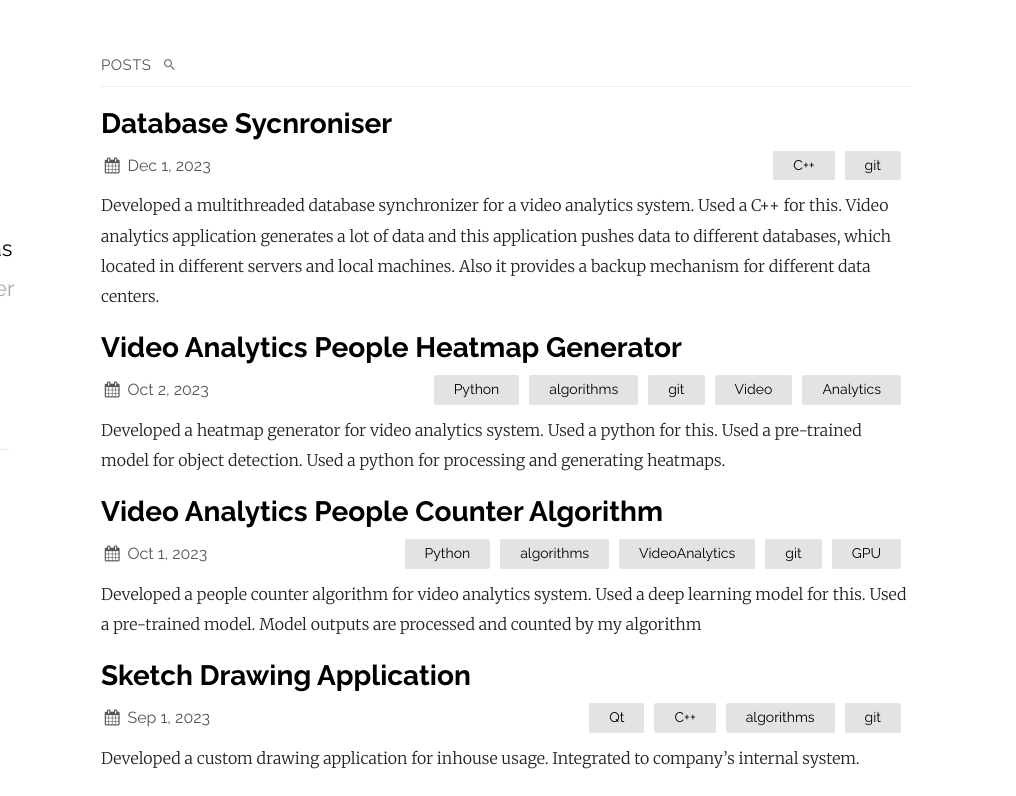
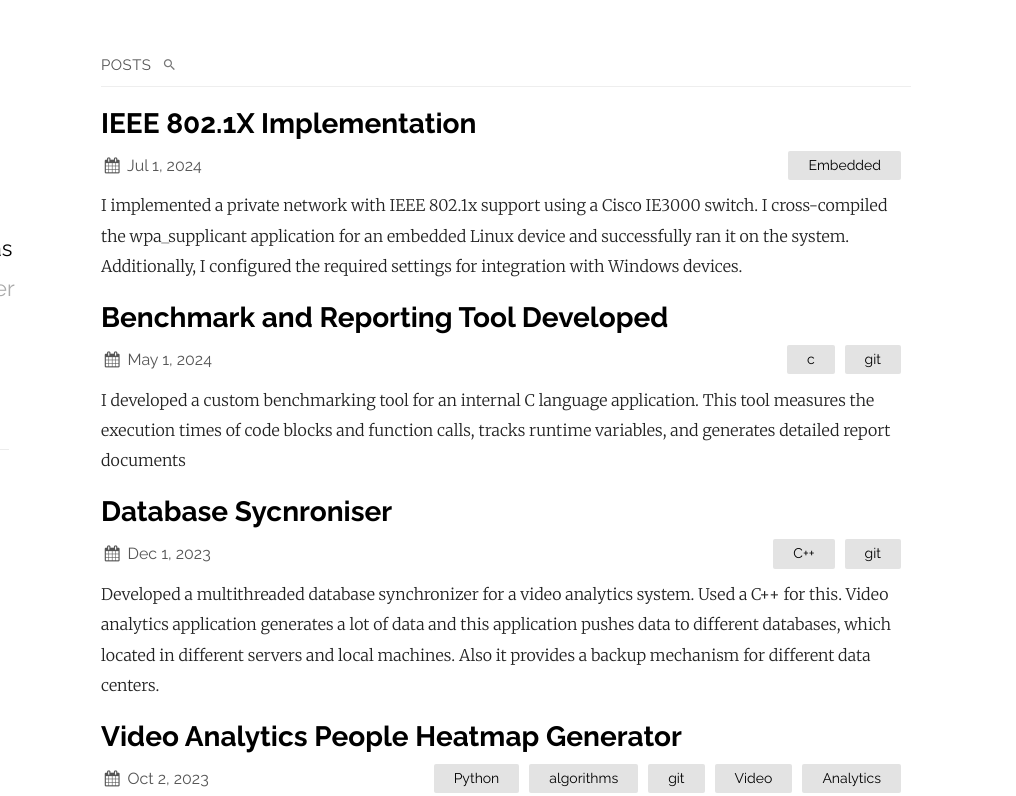
Before and after one commit to enderbas/enderbas.github.io, a plain HTML site: page portfolio/index.html in a window 1280 px wide. Shown: the top 796 px of the page, 264-1280 px from the left. Drawn offline with Linux system fonts and the light colour scheme.

Commit message:
new pages applied to site structure

```diff
--- a/portfolio/index.html
+++ b/portfolio/index.html
@@ -101,7 +101,27 @@
         <div class="search-results" id="search-results" data-placeholder="No Results" style="display: none;"></div>
       </div>
 
-    </li><li><a class="post-link" href="/c++/git/2023/12/01/dbsync.html">
+    </li><li><a class="post-link" href="/embedded/2024/07/01/dot1x.html">
+          <h2 class="post-title">IEEE 802.1X Implementation</h2>
+        </a>
+        <div class="post-meta">
+          <div class="post-date">
+            <i class="icon-calendar"></i>
+            Jul 1, 2024
+          </div><ul class="post-categories"><li>Embedded</li></ul></div>
+        <div class="post"><p>I implemented a private network with IEEE 802.1x support using a Cisco IE3000 switch. I cross-compiled the wpa_supplicant application for an embedded Linux device and successfully ran it on the system. Additionally, I configured the required settings for integration with Windows devices.</p>
+</div>
+      </li><li><a class="post-link" href="/c/git/2024/05/01/cbench.html">
+          <h2 class="post-title">Benchmark and Reporting Tool Developed</h2>
+        </a>
+        <div class="post-meta">
+          <div class="post-date">
+            <i class="icon-calendar"></i>
+            May 1, 2024
+          </div><ul class="post-categories"><li>c</li><li>git</li></ul></div>
+        <div class="post"><p>I developed a custom benchmarking tool for an internal C language application. This tool measures the execution times of code blocks and function calls, tracks runtime variables, and generates detailed report documents</p>
+</div>
+      </li><li><a class="post-link" href="/c++/git/2023/12/01/dbsync.html">
           <h2 class="post-title">Database Sycnroniser</h2>
         </a>
         <div class="post-meta">
--- a/search.json
+++ b/search.json
@@ -1,4 +1,28 @@
 [
+
+    {
+      "title"    : "IEEE 802.1X Implementation",
+      "title-lower"    : "ieee 802.1x implementation",
+      "sub-titile" : "",
+      "sub-titile-lower" : "",
+      "categories" : "Embedded",
+      "tags"     : "",
+      "url"      : "/embedded/2024/07/01/dot1x.html",
+      "date"     : "2024-07-01 00:00:01 +0300",
+      "content"     : "I implemented a private network with IEEE 802.1x support using a Cisco IE3000 switch. I cross-compiled the wpa_supplicant application for an embedded Linux device and successfully ran it on the sys..."
+    } ,
+
+    {
+      "title"    : "Benchmark and Reporting Tool Developed",
+      "title-lower"    : "benchmark and reporting tool developed",
+      "sub-titile" : "",
+      "sub-titile-lower" : "",
+      "categories" : "cgit",
+      "tags"     : "",
+      "url"      : "/c/git/2024/05/01/cbench.html",
+      "date"     : "2024-05-01 00:00:01 +0300",
+      "content"     : "I developed a custom benchmarking tool for an internal C language application. This tool measures the execution times of code blocks and function calls, tracks runtime variables, and generates deta..."
+    } ,
 
     {
       "title"    : "Database Sycnroniser",
```
Also changed, not shown: sitemap.xml (+11 -1 lines).
